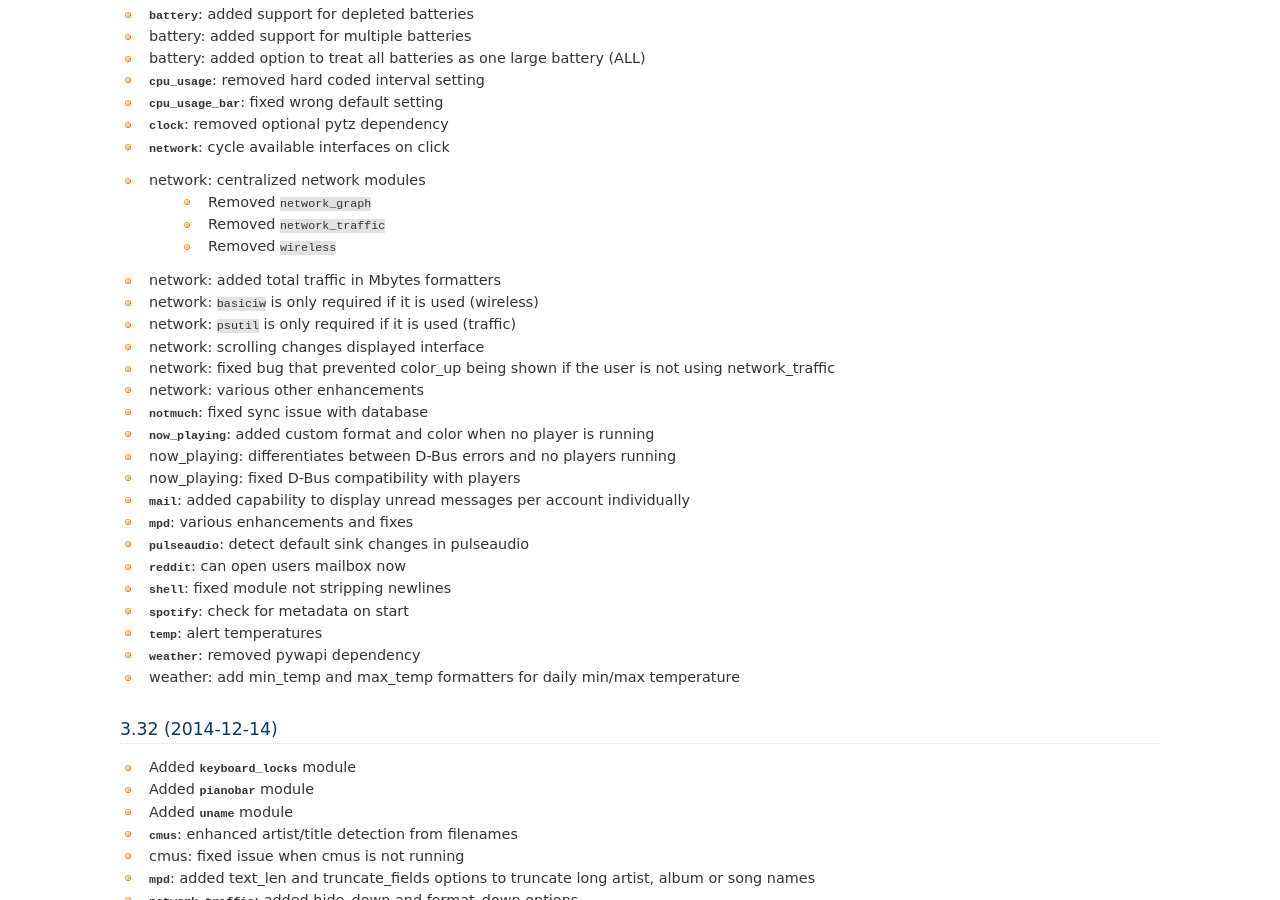
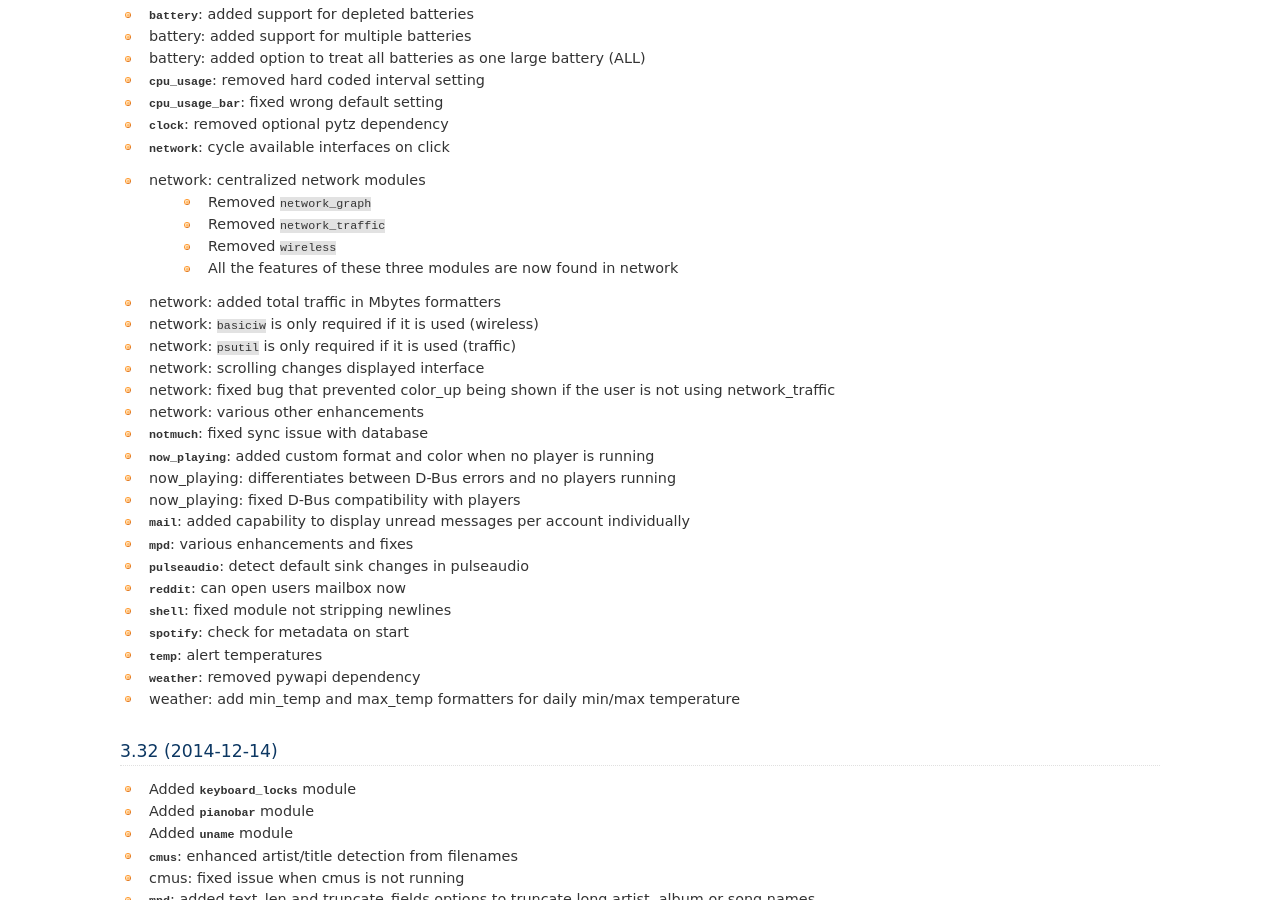
Before and after one commit to enkore/i3pystatus, a Sphinx documentation site: the page built from docs/changelog.rst, in a window 1280 px wide and 900 px high, scrolled down 896 px. Built offline with Sphinx 7.4.7, drawn with Linux system fonts in a browser that asks for light colours.

Commit message:
Update changelog (cf #184)

```diff
--- a/docs/changelog.rst
+++ b/docs/changelog.rst
@@ -47,6 +47,7 @@ master branch
     - Removed ``network_graph``
     - Removed ``network_traffic``
     - Removed ``wireless``
+    - All the features of these three modules are now found in network
 * network: added total traffic in Mbytes formatters
 * network: ``basiciw`` is only required if it is used (wireless)
 * network: ``psutil`` is only required if it is used (traffic)
```
